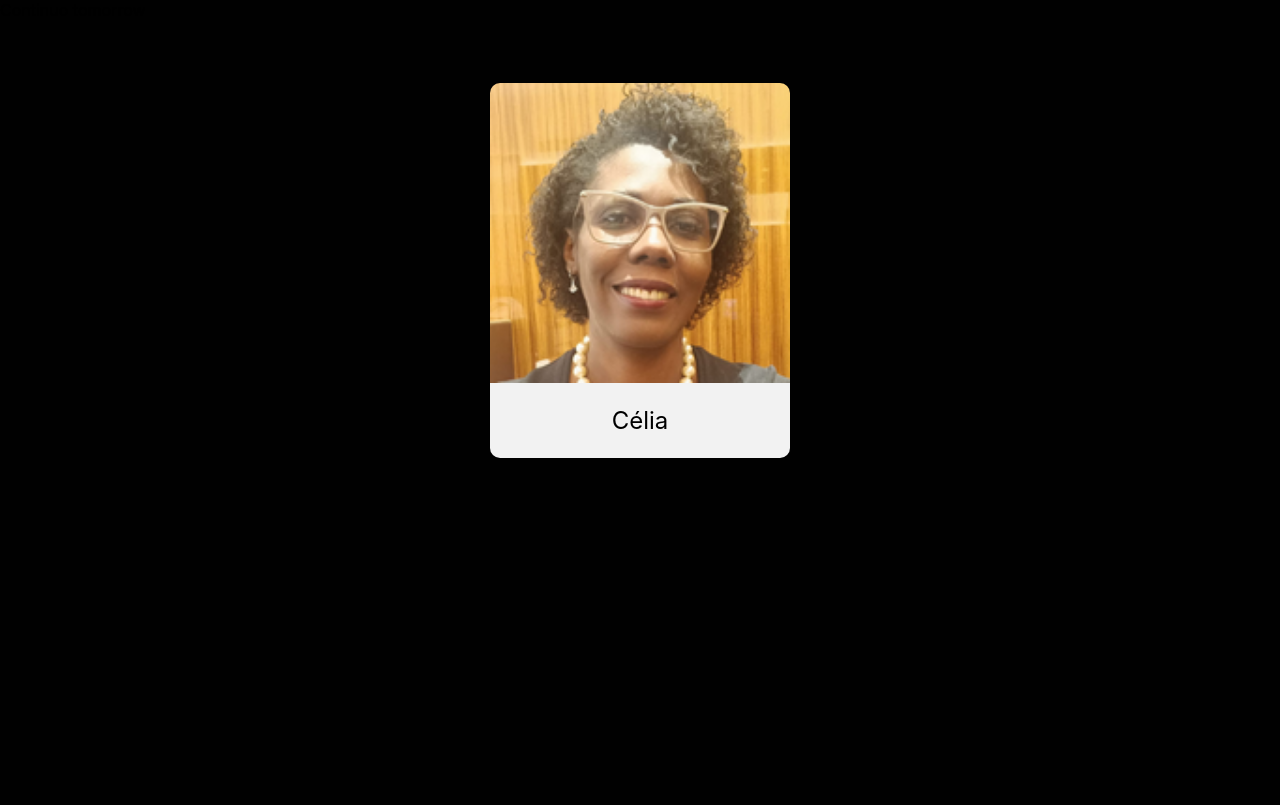
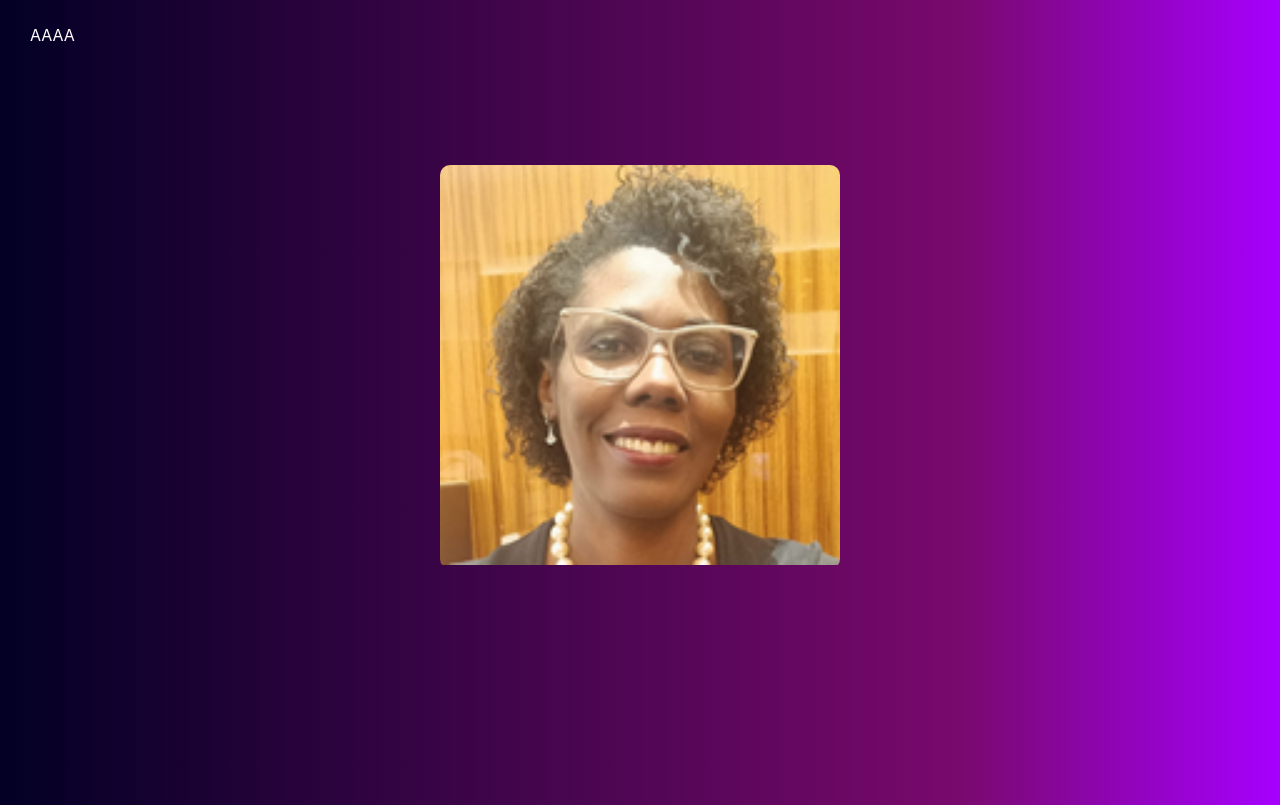
Before and after one commit to httpsdwvi/portfolio-celia, a React (Create React App) app: page / in a window 1280 px wide. Built offline with nearby package versions, Linux system fonts and the light colour scheme.

Commit message:
Estilo ao Card adicionado

```diff
--- a/public/index.html
+++ b/public/index.html
@@ -24,7 +24,8 @@
       work correctly both with client-side routing and a non-root public URL.
       Learn how to configure a non-root public URL by running `npm run build`.
     -->
-    <title>portfolio - Celia</title>
+    <link rel="stylesheet" href="https://cdnjs.cloudflare.com/ajax/libs/font-awesome/4.7.0/css/font-awesome.min.css">
+    <title>Portfolio - Celia</title>
   </head>
   <body>
     <noscript>You need to enable JavaScript to run this app.</noscript>
--- a/src/App.css
+++ b/src/App.css
@@ -1,7 +1,9 @@
 * {
-  margin: 0;
+    margin: 0;
+    padding: 0;
 }
 
 html {
-  background-color: #010101;
+    background: rgb(2,0,36);
+    background: linear-gradient(90deg, rgba(2,0,36,1) 0%, rgba(121,9,109,1) 75%, rgba(166,0,255,1) 100%);
 }
--- a/src/components/Home.js
+++ b/src/components/Home.js
@@ -5,9 +5,23 @@ import '../styles/Home.css'
 const Home = () => {
 
     return (
-        <div className="container-img">
-            <img className="img-profile" src={profile}/>
-            <div className="img-bottom"> Célia </div>
+        <div className="container-card">
+            <div className="card">
+                <div className="i-profile">
+                    <img src={profile} />
+                </div>
+                <div className="details">
+                    <div className="center">
+                        <h1>Célia Santos<br></br><span>LOREM IPSUM</span></h1>
+                        <p> Formada em Turismo com experiências profissionais em grandes redes hoteleiras em São Paulo.</p>
+                        <ul>
+                            <li><a href="#"><i class="fa fa-facebook" aria-hidden="true"></i></a></li>
+                            <li><a href="#"><i class="fa fa-linkedin" aria-hidden="true"></i></a></li>
+                            <li><a href="#"><i class="fa fa-instagram" aria-hidden="true"></i></a></li>
+                        </ul>
+                    </div>
+                </div>
+            </div>
         </div>
     )
 }
--- a/src/components/Navbar.js
+++ b/src/components/Navbar.js
@@ -3,8 +3,13 @@ import "../styles/Navbar.css"
 
 const Navbar = () => {
     return (
-        <div>Continuo tomorrow</div>
-
+        <div className="container-nav">
+            <nav>
+                <ul>
+                    <li><a className="home" href="#">AAAA</a></li>
+                </ul>
+            </nav>
+        </div>
     )
 }
 
--- a/src/styles/Home.css
+++ b/src/styles/Home.css
@@ -1,29 +1,115 @@
-.container-img {
-    height: 100vh;
-    width: 100vw;
-    display: flex;
-    flex-direction: column;
-    justify-content: center;
-    align-items: center;
-    margin-top: -150px;
-}
-
-.img-profile {
-    width: 300px;
-    height: 300px;
-    border-top-left-radius: 10px;
-    border-top-right-radius: 10px;
-}
-
-.img-bottom {
+.container-card {
     display: flex;
     flex-direction: row;
     justify-content: center;
     align-items: center;
-    width: 300px;
-    height: 75px;
-    border-bottom-left-radius: 10px;
-    border-bottom-right-radius: 10px;
-    background-color: #F2F2F2;
-    font-size: 24px;
+    width: 100vw;
+    height: 95vh;
 }
+
+.card {
+    position: absolute;
+    margin-top: -15vh;
+    width: 400px;
+    height: 400px;
+    transition: 200ms;
+}
+
+.card .i-profile {
+    overflow: hidden;
+    border-radius: 10px;
+}
+
+.card .i-profile img {
+    width: 100%;
+    transition: 700ms;
+}
+
+.card:hover .i-profile img {
+    opacity: 0.5;
+    transform: translateX(30%);
+}
+
+.card:hover {
+    cursor: pointer;
+    border-radius: 10px;
+    outline: 3px solid white;
+    transition: 200ms;
+}
+
+.card .details {
+    position: absolute;
+    top: 0;
+    left: 0;
+    width: 70%;
+    height: 100%;
+    background: #ffc107;
+    transition: 0.7s;
+    transform-origin: left;
+    transform: perspective(3000px) rotateY(-90deg);
+}
+
+.card:hover .details {
+    transform: perspective(3000px) rotateY(0deg);
+}
+
+.details {
+    border-radius: 10px;
+}
+
+.card .details .center {
+    padding: 20px;
+    text-align: center;
+    background: #fff;
+    position: absolute;
+    top: 50%;
+    transform: translateY(-50%);
+}
+
+.card .details .center h1 {
+    margin: 0;
+    padding: 0;
+    color: #ff3636;
+    line-height: 20px;
+    font-size: 20px;
+    text-transform: uppercase;
+}
+
+.card .details .center h1 span {
+    font-size: 14px;
+    color: #262626;
+}
+
+.card .details .center p {
+    margin: 10px 0;
+    padding: 0;
+    color: #262626;
+}
+
+.card .details .center ul {
+    margin: 20px auto 0;
+    padding: 0;
+    display: table;
+}
+
+.card .details .center ul li {
+    list-style: none;
+    margin: 0 5px;
+    float: left;
+}
+
+.card .details .center ul li a {
+    display: block;
+    background: #262626;
+    color: #fff;
+    width: 30px;
+    height: 30px;
+    line-height: 30px;
+    text-align: center;
+    transition: 700ms;
+}
+
+.card .details .center ul li a:hover {
+    background: #ff3636;
+    transition: 700ms;
+}
--- a/src/styles/Navbar.css
+++ b/src/styles/Navbar.css
@@ -0,0 +1,16 @@
+.container-nav {
+    padding-top: 25px;
+    width: 100vw;
+}
+
+ul {
+    list-style-type: none;
+    display: flex;
+    flex-direction: row;
+}
+
+.home {
+    padding-left: 30px;
+    color: #FFF;
+    text-decoration: none;
+}
```
